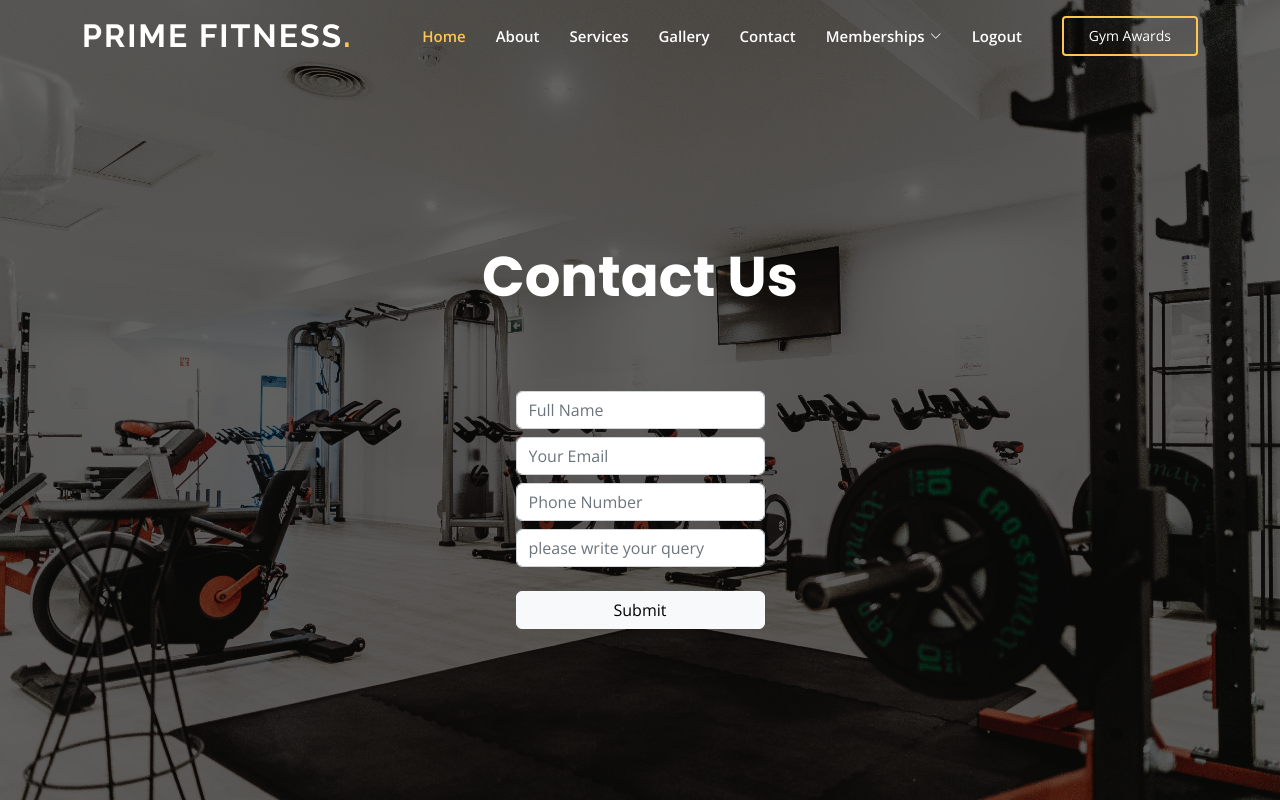
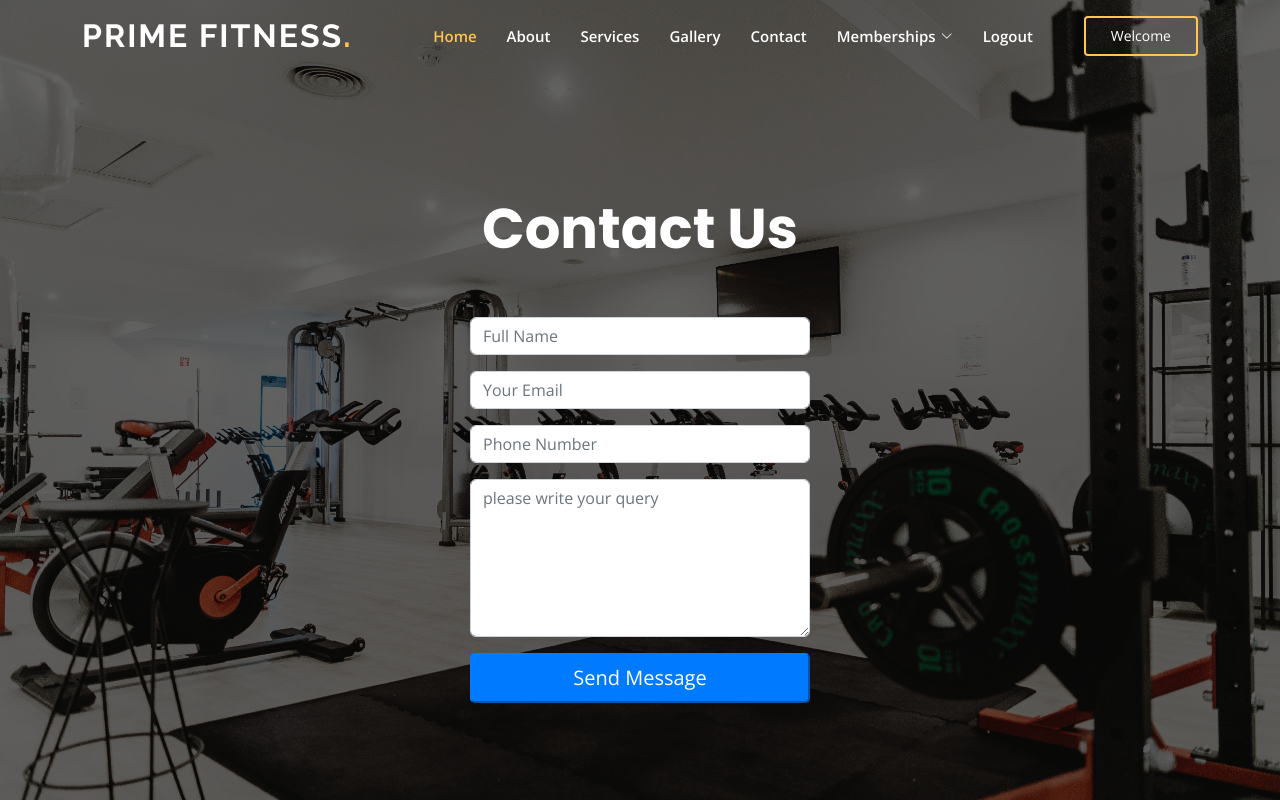
Before and after one commit to VijayMPatil/PrimeFitness, a Django app: page /contact in a window 1280 px wide. Run offline with Django 4.2, Linux system fonts and the light colour scheme; a user stored in the database is signed in; some libraries are stand-ins or nearby versions.

Commit message:
update front-end files

```diff
--- a/Fitnessapp/models.py
+++ b/Fitnessapp/models.py
@@ -40,12 +40,12 @@ class Enrollment(models.Model):
     created_at= models.DateTimeField(auto_now_add=True,blank=True)
 
 class Attendance(models.Model):
-    date=models.DateTimeField(auto_now_add=True)
-    phone_number=models.CharField(max_length=13)
+    phone_number= models.CharField(max_length=13,null=True,blank=True)
     login=models.CharField(max_length=50)
     logout=models.CharField(max_length=50)
     workout=models.CharField(max_length=100)
     trainer=models.CharField(max_length=100)
+    created_at= models.DateTimeField(auto_now_add=True,null=True,blank=True)
     def __int__(self):
         return self.id
 
--- a/Fitnessapp/static/assets/css/style.css
+++ b/Fitnessapp/static/assets/css/style.css
@@ -424,7 +424,7 @@ h6 {
 
 #hero .container {
   position: relative;
-  padding-top: 74px;
+  padding-top: 50px;
   text-align: center;
 }
 
@@ -1562,3 +1562,24 @@ section {
   font-size: 13px;
   color: #fff;
 }
+
+.fcf-form-group {
+  margin-bottom: 1rem;
+}
+
+.fcf-btn-block {
+  display: block;
+  width: 100%;
+}
+
+.fcf-btn-lg, .fcf-btn-group-lg>.fcf-btn {
+  padding: 0.5rem 1rem;
+  font-size: 1.25rem;
+  line-height: 1.5;
+  border-radius: 0.3rem;
+}
+.fcf-btn-primary {
+  color: #fff;
+  background-color: #007bff;
+  border-color: #007bff;
+}
--- a/Fitnessapp/templates/base.html
+++ b/Fitnessapp/templates/base.html
@@ -31,7 +31,7 @@
 <body>
 
   <!-- ======= Header ======= -->
-  <header id="header" class="fixed-top ">
+  <header id="header" class="fixed-top">
     <div class="container d-flex align-items-center justify-content-lg-between">
 
       <h1 class="logo me-auto me-lg-0"><a href="/">PRIME FITNESS<span>.</span></a></h1>
@@ -61,8 +61,10 @@
         </ul>
         <i class="bi bi-list mobile-nav-toggle"></i>
       </nav><!-- .navbar -->
-
-      <a href="/achivements" class="get-started-btn scrollto">Gym Awards</a>
+      {% if  request.user.is_authenticated %}
+        <a href="/" class="get-started-btn scrollto">Welcome {{request.user.first_name}}</a>
+      {% endif %}
+      <!--<a href="/achivements" class="get-started-btn scrollto">Gym Awards</a>-->
 
     </div>
   </header><!-- End Header -->
--- a/Fitnessapp/templates/contact.html
+++ b/Fitnessapp/templates/contact.html
@@ -4,12 +4,15 @@ Contact Us
 {% endblock title %}
 {% block head %}
 
-<h1>Contact Us</h1>
 
-<div class="container mt-2">
+
+<div class="container">
+  <h1>Contact Us</h1>
+  <br>
+  <br>
   <div class="row">
-    <div class="col-md-3"> </div>
-    <div class="col-md-6">
+    <div class="col-md-2"> </div>
+    <div class="col-md-8">
       {% for message in messages %}
       <div class="alert alert-{{message.tags}}" role="alert" style="color:white;">
         <strong></strong> {{message}}
@@ -17,27 +20,27 @@ Contact Us
       </div>
       {% endfor %}
       <form action="/contact" method="post">{% csrf_token %}
-        <div class="form-group">
-          <input type="text" class="form-control mb-2" name="fullname" placeholder="Full Name" required>
+        <div class="fcf-form-group">
+            <input type="text"  class="form-control mt-2" name="fullname" placeholder="Full Name" required>
         </div>
 
-        <div class="form-group">
+        <div class="fcf-form-group">
           <input type="email" class="form-control mt-2" name="email" placeholder="Your Email" required>
         </div>
-        <div class="form-group">
+        <div class="fcf-form-group">
             <input type="number" class="form-control mt-2" name="mobile" placeholder="Phone Number" required>
         </div>
-        <div class="form-group">
-            <input type="text" class="form-control mt-2" name="desc" placeholder="please write your query" required>
+        <div class="fcf-form-group">
+            <textarea name="desc" class="form-control mt-2" rows="6" maxlength="3000" placeholder="please write your query" required></textarea>
         </div>
-        <br>
-        <div class="d-grid gap-2">
-          <button class="btn btn-light" type="submit">Submit</button>
+
+        <div class="d-grid gap-1">
+          <button class="fcf-btn fcf-btn-primary fcf-btn-lg fcf-btn-block" type="submit">Send Message</button>
         </div>
       </form>
     </div>
 
-    <div class="col-md-3"></div>
+    <div class="col-md-2"></div>
 
   </div>
 
--- a/Fitnessapp/urls.py
+++ b/Fitnessapp/urls.py
@@ -1,5 +1,5 @@
 from django.urls import path
-from .views import signup,handlelogin,home,handlelogout,handlecontact,enroll,getprofile,getattendance,gallery
+from .views import signup,handlelogin,home,handlelogout,handlecontact,enroll,getprofile,getattendance,gallery,getservices,about
 
 urlpatterns = [
     path('',home),
@@ -11,4 +11,7 @@ urlpatterns = [
     path('profile',getprofile),
     path('attendance',getattendance),
     path('gallery',gallery),
+    path('about',about),
+    path('services',getservices),
+
 ]
--- a/Fitnessapp/views.py
+++ b/Fitnessapp/views.py
@@ -75,49 +75,45 @@ def handlecontact(request):
     return redirect('/contact')
 
 def enroll(request):
+    Membership=MembershipPlan.objects.all()
+    SelectTrainer=Trainer.objects.all()
+    context={"Membership":Membership,"SelectTrainer":SelectTrainer}
     if not request.user.is_authenticated:
         messages.warning(request,'please Login and Try Again')
         return redirect('/login')
-
-    Membership=MembershipPlan.objects.all()
-    SelectTrainer=Trainer.objects.all()
-    context={"Membership":Membership,"SelectTrainer":SelectTrainer}
     if request.method=="POST":
-        return _extracted_from_enroll_10(request)
+        fullname= request.POST.get('FullName')
+        email= request.POST.get('email')
+        gender= request.POST.get('gender')
+        phone_number= request.POST.get('PhoneNumber')
+        DOB= request.POST.get('DOB')
+        select_membership_plan= request.POST.get('member')
+        select_trainer= request.POST.get('trainer')
+        reference= request.POST.get('reference')
+        address= request.POST.get('address')
+        query=Enrollment(fullname=fullname,email=email,gender=gender,phone_number=phone_number,DOB=DOB,select_membership_plan=select_membership_plan,select_trainer=select_trainer,reference=reference,address=address)
+        query.save()
+        messages.success(request,"Thanks For Enrollment")
+        return redirect('/join')
     return render(request,'enrollment.html',context=context)
 
-
-# TODO Rename this here and in `enroll`
-def _extracted_from_enroll_10(request):
-    fullname= request.POST.get('FullName')
-    email= request.POST.get('email')
-    gender= request.POST.get('gender')
-    phone_number= request.POST.get('PhoneNumber')
-    DOB= request.POST.get('DOB')
-    select_membership_plan= request.POST.get('member')
-    select_trainer= request.POST.get('trainer')
-    reference= request.POST.get('reference')
-    address= request.POST.get('address')
-    query=Enrollment(fullname=fullname,email=email,gender=gender,phone_number=phone_number,DOB=DOB,select_membership_plan=select_membership_plan,select_trainer=select_trainer,reference=reference,address=address)
-    query.save()
-    messages.success(request,"Thanks For Enrollment")
-    return redirect('/join')
-
 def getattendance(request):
+    SelectTrainer=Trainer.objects.all()
+    context={"SelectTrainer":SelectTrainer}
     if not request.user.is_authenticated:
         messages.error(request,'please Login and Try Again')
         return redirect('/login')
-    SelectTrainer=Trainer.objects.all()
-    context={"SelectTrainer":SelectTrainer}
-    phone_number= request.POST.get('PhoneNumber')
-    login= request.POST.get('logintime')
-    logout= request.POST.get('loginout')
-    workout= request.POST.get('workout')
-    trainer= request.POST.get('trainer')
-    attendance=Attendance(phone_number=phone_number,login=login,logout=logout,workout=workout,trainer=trainer)
-    attendance.save()
-    print(attendance)
-    messages.success(request,'attendance Add Successfully')
+
+    if request.method=="POST":
+        phonenumber= request.POST.get('PhoneNumber')
+        login= request.POST.get('logintime')
+        logout= request.POST.get('loginout')
+        workout= request.POST.get('workout')
+        trainer= request.POST.get('trainer')
+        attendance=Attendance(phone_number=phonenumber,login=login,logout=logout,workout=workout,trainer=trainer)
+        attendance.save()
+        messages.success(request,'attendance Add Successfully')
+        return redirect('/attendance')
     return render(request,'attendance.html',context=context)
 
 def  getprofile(request):
@@ -134,3 +130,9 @@ def gallery(request):
     posts=Gallery.objects.all()
     context={"posts":posts}
     return render(request,"gallery.html",context)
+
+def getservices(request):
+    return render(request,'base.html')
+
+def about(request):
+    return render(request,'base.html')
```
Also changed, not shown: Fitnessapp/templates/attendance.html (+10 -8 lines), Fitnessapp/templates/enrollment.html (+17 -17 lines), Fitnessapp/templates/profile.html (+20 -22 lines), Fitnessapp/migrations/0008_remove_attendance_date_attendance_created_at_and_more.py (added), db.sqlite3.
